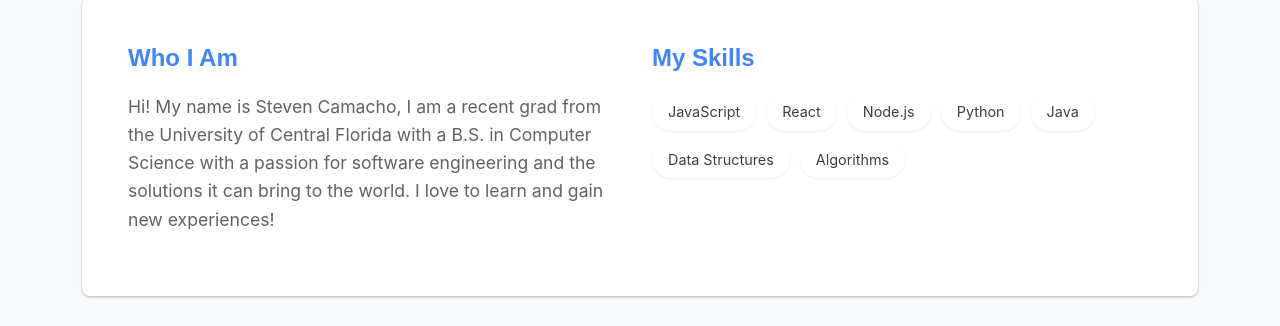
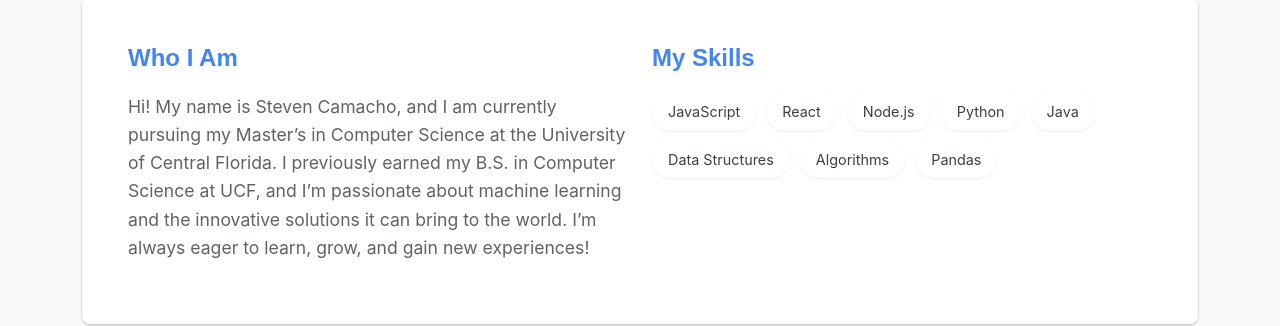
Before and after one commit to stevenc15/Personal_Portfolio, a React (Create React App) app: page / in a window 1280 px wide. Shown: the part 866-1192 px from the top of the page. Built offline with nearby package versions, Linux system fonts and the light colour scheme; a web font is replaced by a local one.

Commit message:
Update Home.js

```diff
--- a/src/pages/Home.js
+++ b/src/pages/Home.js
@@ -76,12 +76,12 @@ const HomePage = () => {
                             <div className="row">
                                 <div className="col-md-6">
                                     <h3>Who I Am</h3>
-                                    <p>Hi! My name is Steven Camacho, I am a recent grad from the University of Central Florida with a B.S. in Computer Science with a passion for software engineering and the solutions it can bring to the world. I love to learn and gain new experiences!</p>
+                                    <p>Hi! My name is Steven Camacho, and I am currently pursuing my Master’s in Computer Science at the University of Central Florida. I previously earned my B.S. in Computer Science at UCF, and I’m passionate about machine learning and the innovative solutions it can bring to the world. I’m always eager to learn, grow, and gain new experiences!</p>
                                 </div>
                                 <div className="col-md-6">
                                     <h3>My Skills</h3>
                                     <div className="skills-container">
-                                        {["JavaScript", "React", "Node.js", "Python", "Java", "Data Structures", "Algorithms"].map((skill, index) => (
+                                        {["JavaScript", "React", "Node.js", "Python", "Java", "Data Structures", "Algorithms", "Pandas"].map((skill, index) => (
                                             <span key={index} className="skill-badge">{skill}</span>
                                         ))}
                                     </div>
@@ -116,7 +116,15 @@ const HomePage = () => {
                         image: visualization, // Replace with actual project screenshot
                         githubLink: "https://github.com/stevenc15/upper-limb-joint-prediction",
                         page: "upperlimb"
-                    }
+                    },
+                    {
+                        title: "Census Dashboard",
+                        description: "An interactive Streamlit dashboard built with American Community Survey (ACS) 5-Year Estimates data.",
+                        skills: ["Python", "Pandas", "Data preprocessing"],
+                        image: trackmateHome, // Replace with actual project screenshot
+                        githubLink: "https://github.com/stevenc15/Census_Dashboard",
+                        page: "census"
+                    },
                 ].map((project, index) => (
                 <div key={index} className="col-md-4 mb-4">
                     <div className="project-card card h-100">
```
